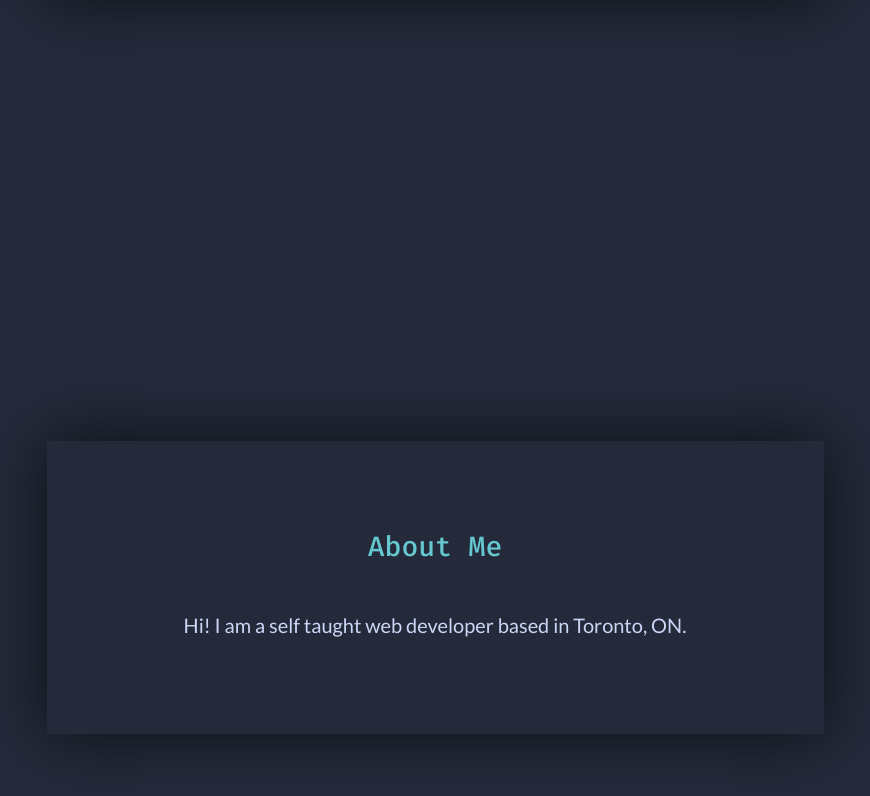
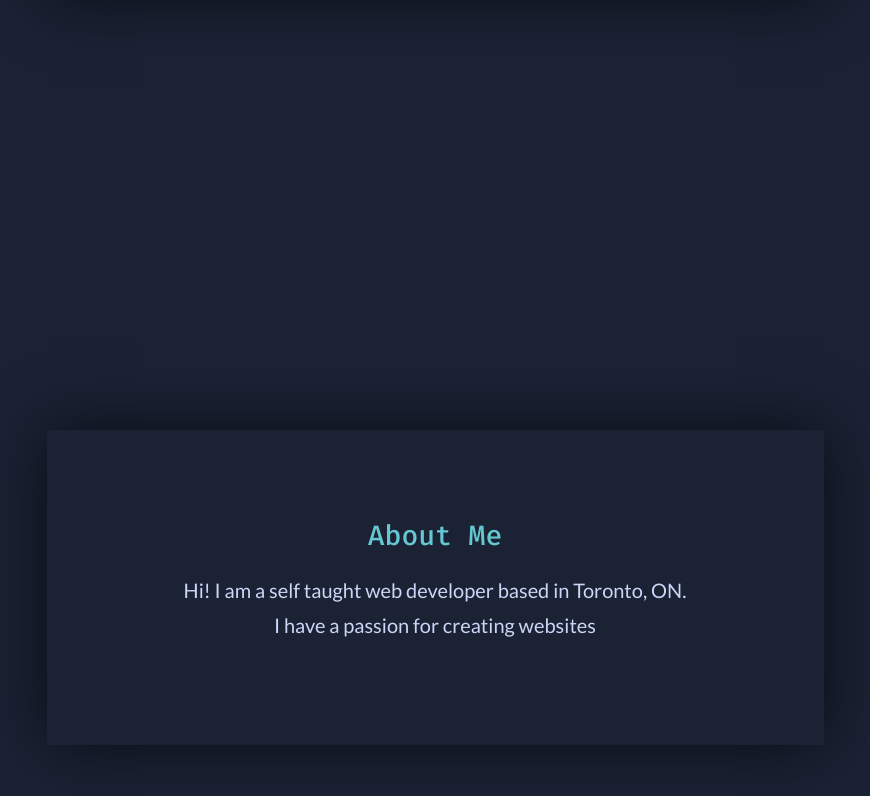
Before and after one commit to mrligz/markbonifazi, a plain HTML site: page index.html in a window 1280 px wide. Shown: the part 618-1414 px from the top of the page, without its empty margins (205-1075 px from the left). Drawn offline with nearby package versions, Linux system fonts and the light colour scheme.

Commit message:
On branch master

```diff
--- a/index.html
+++ b/index.html
@@ -66,6 +66,7 @@
         <div class="about-text">
           <h3 class="title">About Me</h3>
           <h5 class="aboutText">Hi! I am a self taught web developer based in Toronto, ON.</h5>
+          <p>I have a passion for creating websites</p>
         </div>
       </div>
     </section>
--- a/styles.css
+++ b/styles.css
@@ -3,7 +3,7 @@
 
 body {
   font-family                       : 'Lato', sans-serif;
-  background-color                  : #242a3a;
+  background-color                  : #1a2234;
   color                             : rgb(204, 214, 246);
   -webkit-transition-timing-function: ease;
   -o-transition-timing-function     : ease;
@@ -23,6 +23,20 @@ h4,
 h5,
 h6 {
   text-align: center;
+}
+
+h3,
+h5 {
+  color      : #65c8d0;
+  font-family: "Fira Code";
+}
+
+h6 {
+  color: rgb(136, 146, 176);
+}
+
+p {
+  font-size: 1.25rem;
 }
 
 #content {
@@ -127,16 +141,6 @@ img:hover {
   font-family: 'Lato', sans-serif;
 }
 
-h3,
-h5 {
-  color      : #65c8d0;
-  font-family: "Fira Code";
-}
-
-h6 {
-  color: rgb(136, 146, 176);
-}
-
 .btn {
   margin-top  : 30px;
   border-color: #65c8d0;
@@ -200,14 +204,11 @@ h6 {
 }
 /* end media query */
 /* :::::::::: About :::::::::: */
-#about {
-  height: 900px;
+.title {
+  margin-bottom: 25px;
 }
 
-.title {}
-
 .aboutText {
-  margin-top : 50px;
   color      : rgb(204, 214, 246);
   font-family: "Lato", sans serif;
 }
```
